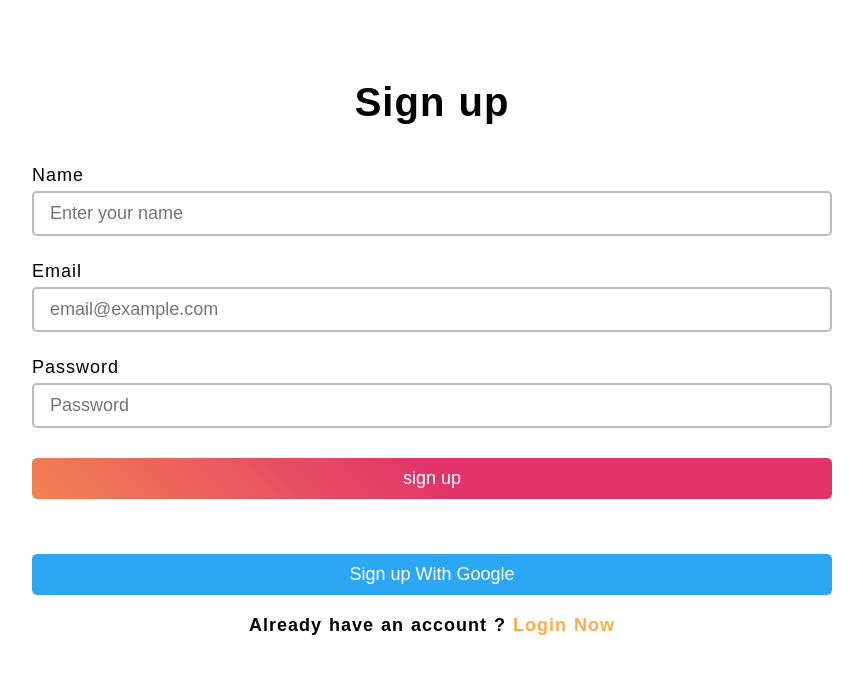
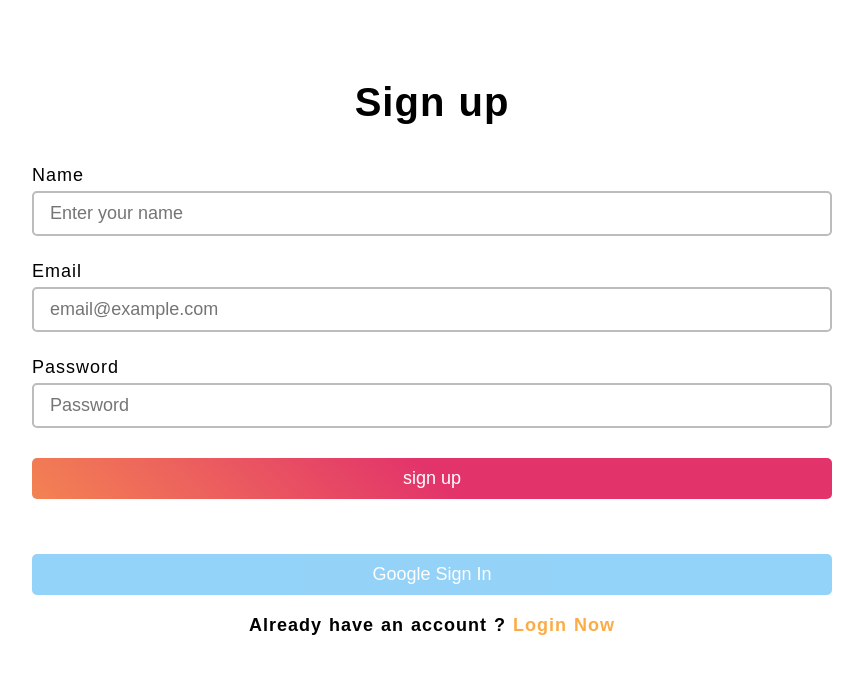
Before and after one commit to YoussefBayad/homie, a React (Create React App) app in the folder client/: page /signup in a window 1280 px wide. Shown: the top 674 px of the page, without its empty margins (208-1071 px from the left). Built offline with nearby package versions, Linux system fonts and the light colour scheme.

Commit message:
google signup

```diff
--- /dev/null
+++ b/client/src/components/GoogleLogin/GoogleLogin.js
@@ -0,0 +1,43 @@
+import React from 'react';
+import { GoogleLogin } from 'react-google-login';
+import Button from '../forms/Button';
+
+const Google = () => {
+  const googleSuccess = async (res) => {
+    const result = res?.profileObj;
+    const token = res?.tokenId;
+    const user = {
+      userName: result.name,
+      email: result.email,
+      profilePicture: result.photoURL,
+    };
+    console.log('res', res);
+    try {
+      // dispatch({ type: AUTH, data: { result, token } });
+      // history.push('/');
+    } catch (error) {
+      console.log(error);
+    }
+  };
+
+  const googleError = () =>
+    console.log('Google Sign In was unsuccessful. Try again later');
+  return (
+    <GoogleLogin
+      clientId='16092100188-nvrgkdtmo3od77d6o8fnrfmm5j513vso.apps.googleusercontent.com'
+      render={(renderProps) => (
+        <Button
+          className='google-login'
+          onClick={renderProps.onClick}
+          disabled={renderProps.disabled}>
+          Google Sign In
+        </Button>
+      )}
+      onSuccess={googleSuccess}
+      onFailure={googleError}
+      cookiePolicy='single_host_origin'
+    />
+  );
+};
+
+export default Google;
--- a/client/src/pages/Login/index.js
+++ b/client/src/pages/Login/index.js
@@ -9,6 +9,7 @@ import { login as loginCall } from '../../redux/authSlice';
 import { useDispatch, useSelector } from 'react-redux';
 // style
 import './style.scss';
+import Google from '../../components/GoogleLogin/GoogleLogin';
 
 const Login = () => {
   const dispatch = useDispatch();
@@ -70,7 +71,7 @@ const Login = () => {
         </Form>
       </Formik>
 
-      <Button className='google-login'>Login With Google</Button>
+      <Google />
       <h4>
         Don't have an account ? <Link to='/signup'>SignUp</Link>{' '}
       </h4>
--- a/client/src/pages/Signup/index.js
+++ b/client/src/pages/Signup/index.js
@@ -8,6 +8,7 @@ import { register } from '../../redux/authSlice';
 import ErrorText from '../../components/ErrorText';
 import Button from '../../components/forms/Button';
 import Label from '../../components/forms/Label';
+import Google from '../../components/GoogleLogin/GoogleLogin';
 
 const Signup = () => {
   const dispatch = useDispatch();
@@ -81,7 +82,7 @@ const Signup = () => {
           </Button>
         </Form>
       </Formik>
-      <Button className='google-login'>Sign up With Google</Button>
+      <Google />
       <h4>
         Already have an account ? <Link to='/login'>Login Now</Link>{' '}
       </h4>
```
